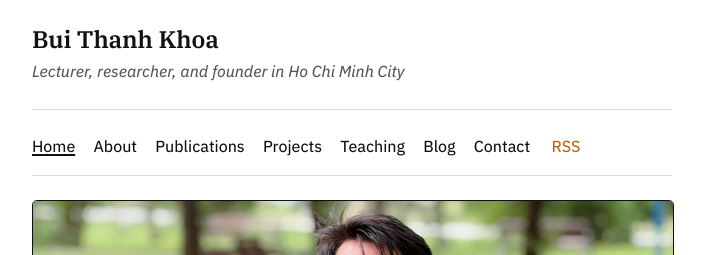
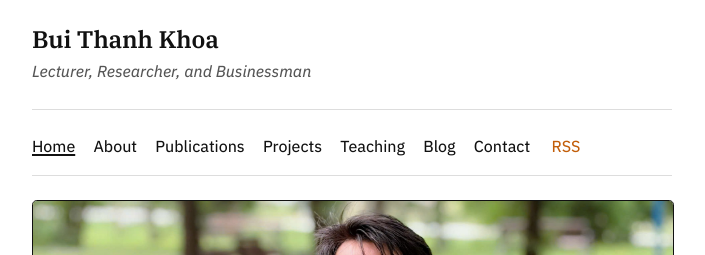
Before and after one commit to KhoaBThanh/KhoaBThanh, a Jekyll site: the page built from index.md, in a window 1280 px wide and 900 px high. Shown: the top 255 px of the window, without its empty margins (288-993 px from the left). Built offline with Jekyll 4.4.1, drawn with Linux system fonts in a browser that asks for light colours.

Commit message:
Update site tagline

```diff
--- a/_config.yml
+++ b/_config.yml
@@ -2,7 +2,7 @@
 # Site settings
 # ---------------------------------------------------------------------
 title: "Bui Thanh Khoa"
-tagline: "Lecturer, researcher, and founder in Ho Chi Minh City"
+tagline: "Lecturer, Researcher, and Businessman"
 
 description: >-
   Personal site of Bui Thanh Khoa: lecturer in the Faculty of Commerce and
```
